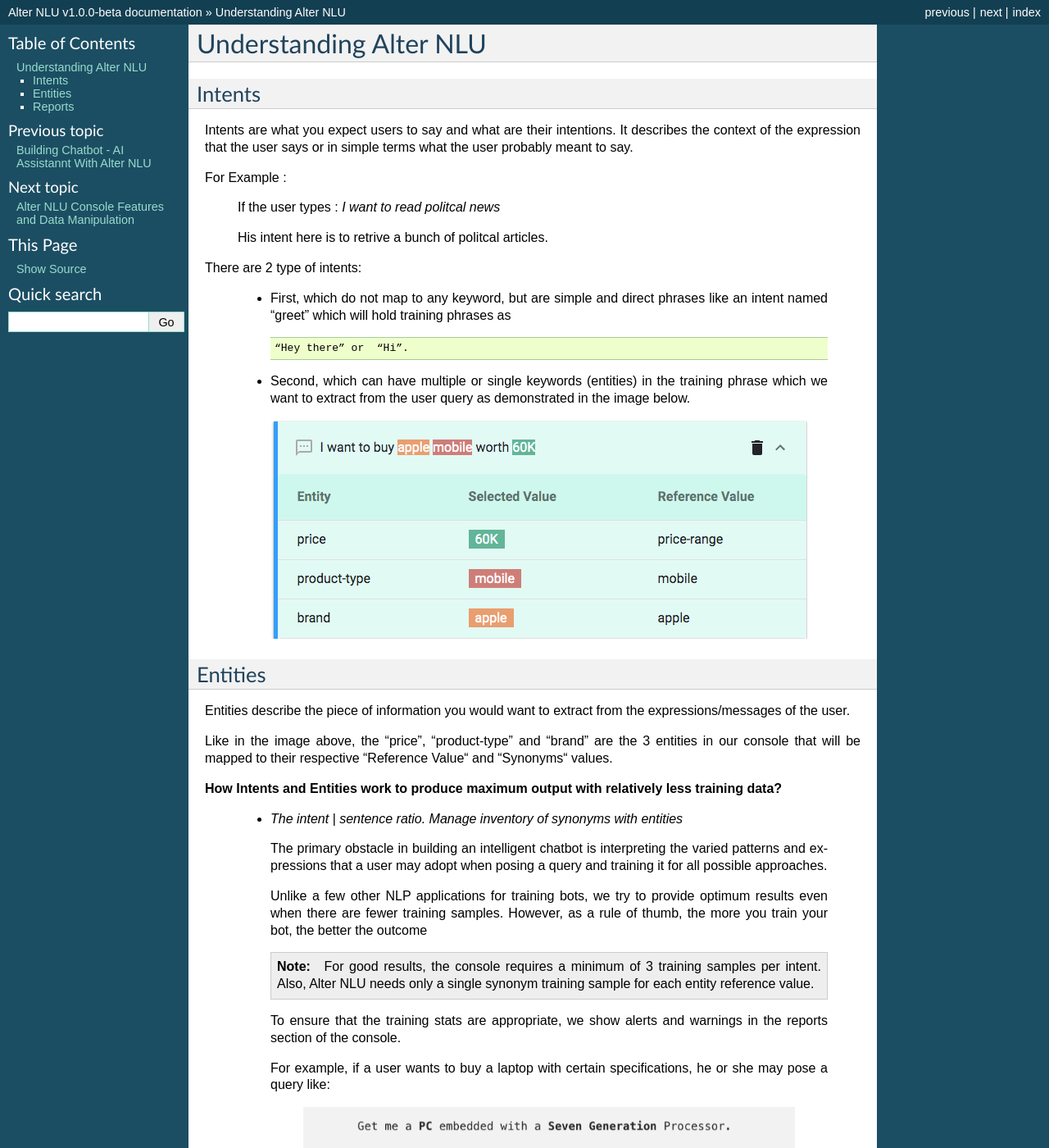
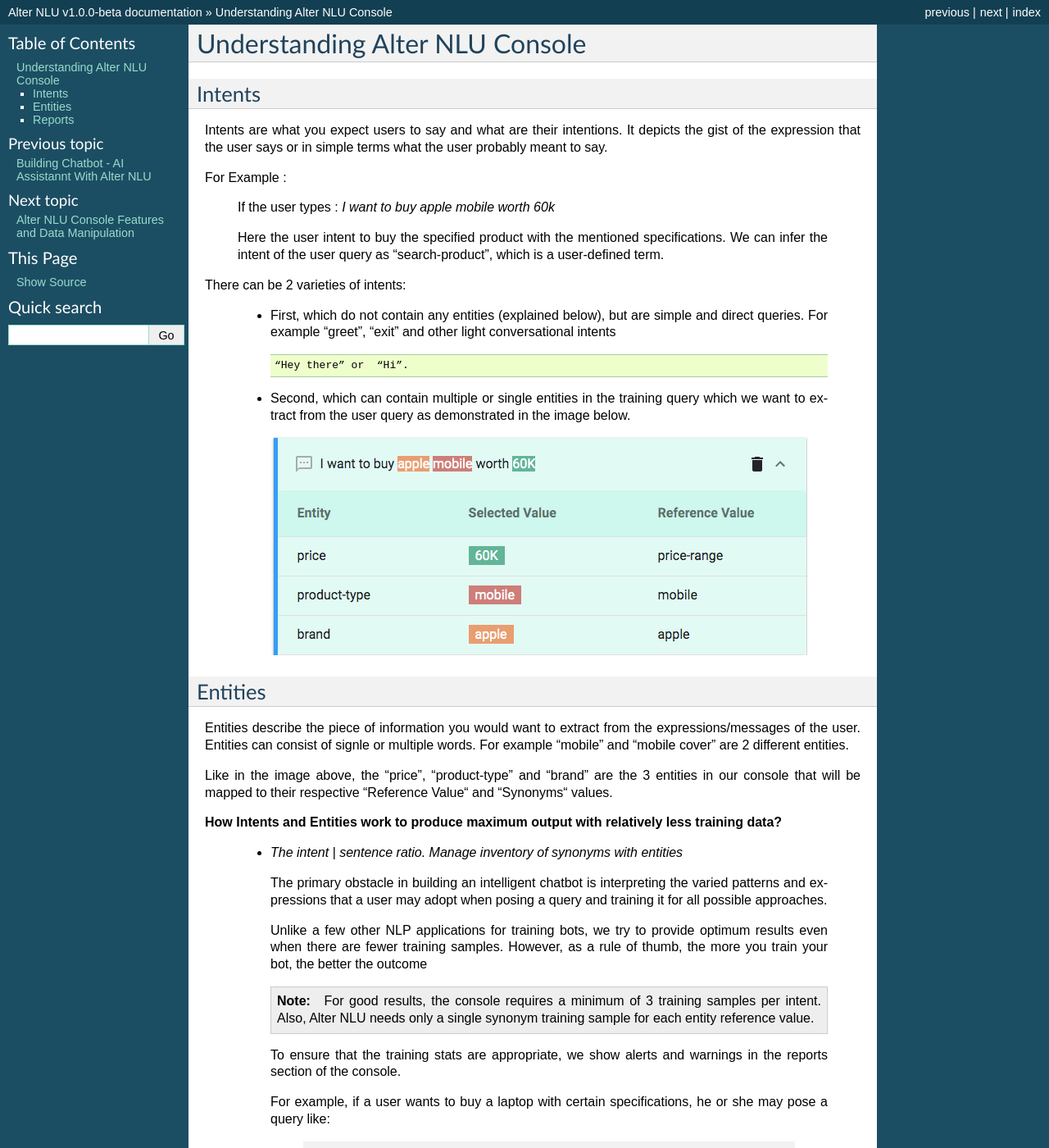
Before and after one commit to thakurtanya/kontikilabsDevelopers, a Sphinx documentation site: the page built from doc/source/Understanding-AlterNlu.rst, in a window 1280 px wide and 1400 px high. Shown: the whole window at 82% size. Built offline with Sphinx 7.4.7, drawn with Linux system fonts in a browser that asks for light colours; some of the changed text lies outside the part shown.

Commit message:
content additions

```diff
--- a/doc/source/Understanding-AlterNlu.rst
+++ b/doc/source/Understanding-AlterNlu.rst
@@ -1,27 +1,27 @@
-#######################
-Understanding Alter NLU
-#######################
+###############################
+Understanding Alter NLU Console
+###############################
 
 =======
 Intents
 =======
 
-Intents are what you expect users to say and what are their intentions. It describes the context of the expression that the user says or in simple terms what the user probably meant to say.
+Intents are what you expect users to say and what are their intentions. It depicts the gist of the expression that the user says or in simple terms what the user probably meant to say.
 
 For Example :
 
 		If the user types :
-		*I want to read politcal news*
+		*I want to buy apple mobile worth 60k*
 
-		His intent here is to retrive a bunch of politcal articles.
+		Here the user intent to buy the specified product with the mentioned specifications. We can infer the intent of the user query as "search-product", which is a user-defined term.
 
-There are 2 type of intents:
+There can be 2 varieties of intents:
 
-	-	First, which do not map to any keyword, but are simple and direct phrases like an intent named “greet” which will hold training phrases as ::
+	-	First, which do not contain any entities (explained below), but are simple and direct queries. For example “greet”, "exit" and other light conversational intents ::
 
 			“Hey there” or  “Hi”.
 
-	-	Second, which can have multiple or single keywords (entities) in the training phrase which we want to extract from the user query as demonstrated in the image below.
+	-	Second, which can contain multiple or single entities in the training query which we want to extract from the user query as demonstrated in the image below.
 
 		.. image:: https://raw.githubusercontent.com/thakurtanya/kontikilabsDevelopers/master/images/intent-mapping.png
 
@@ -29,7 +29,7 @@ There are 2 type of intents:
 Entities
 ========
 
-Entities describe the piece of information you would want to extract from the expressions/messages of the user.
+Entities describe the piece of information you would want to extract from the expressions/messages of the user. Entities can consist of signle or multiple words. For example "mobile" and "mobile cover" are 2 different entities.
 
 Like in the image above, the "price", "product-type" and "brand" are the 3 entities in our console that will be mapped to their respective “Reference Value“ and “Synonyms“ values.
 
--- a/doc/source/index.rst
+++ b/doc/source/index.rst
@@ -17,7 +17,7 @@ We understand that each query first has to pass through a model to revert a vali
 This guide is segregated into 2 parts -
    - Alter NLU Console
    - Alter NLU Engine
-Which helps you in developing a good quality training dataset and build your NLU model.
+Which helps you in developing a good quality training dataset and build your NLU model for your AI based conversational agents.
 
 
 Understanding Alter NLU Console
```
